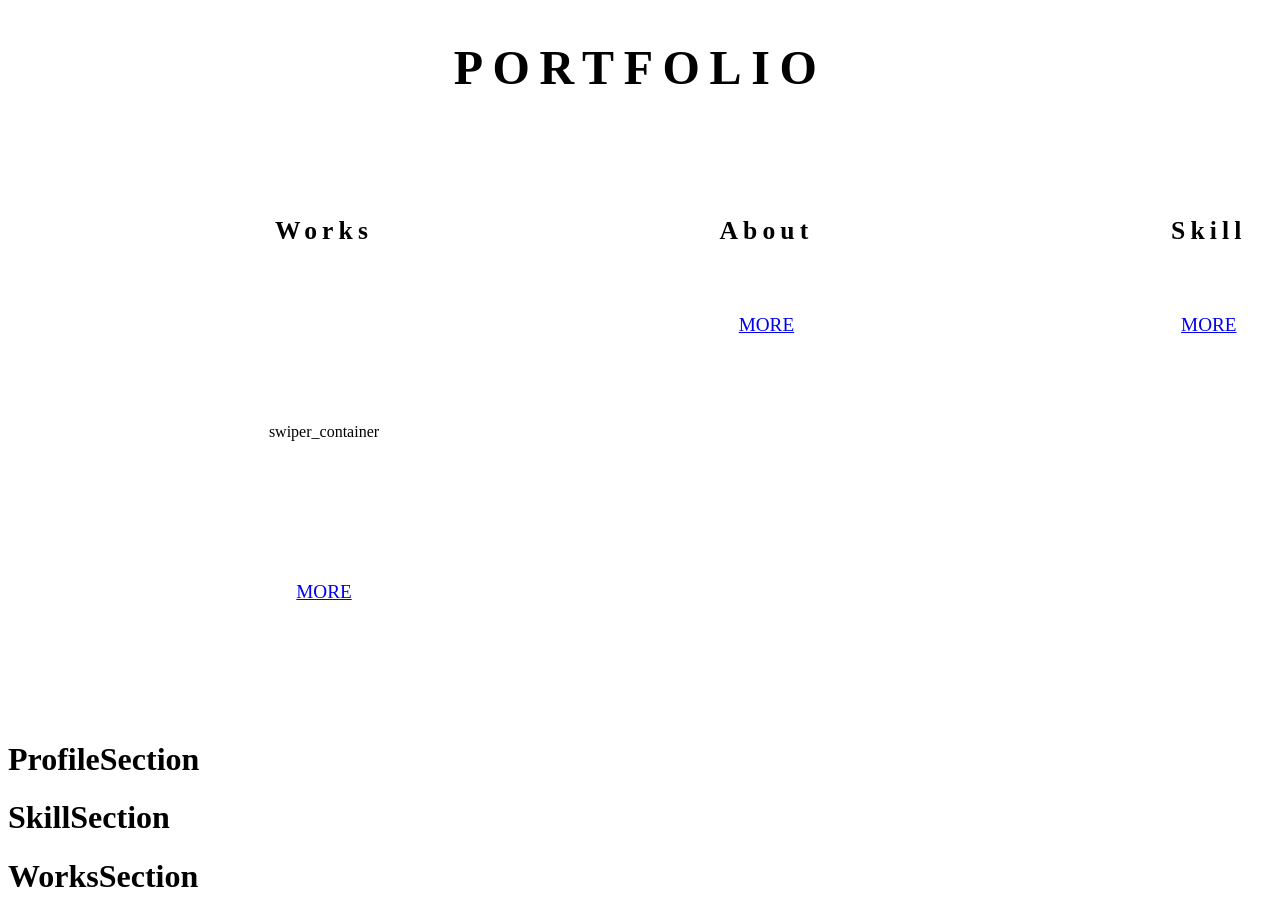
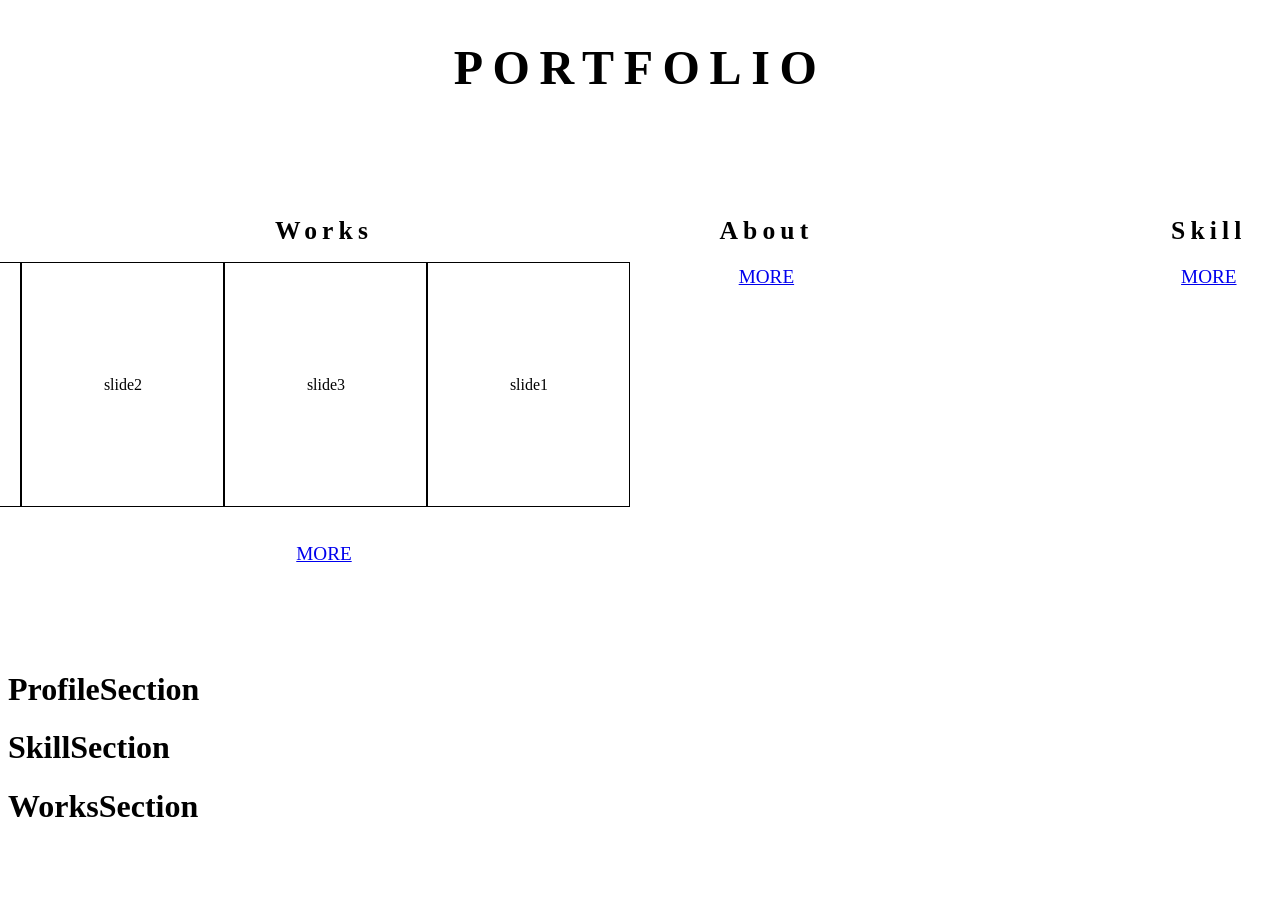
Before and after one commit to RajikuBlanc/next-myportfolio, a Next.js app: page /Top in a window 1280 px wide. Shown: the top 916 px of the page. After the commit the page ends 846 px from the top, so only its background shows below. Built offline with nearby package versions, Linux system fonts and the light colour scheme.

Commit message:
commit works swiper

```diff
--- a/components/top/MVSection/AboutItem.jsx
+++ b/components/top/MVSection/AboutItem.jsx
@@ -12,18 +12,6 @@ const ProfileItemStyle = styled.li`
     letter-spacing: 0.2em;
     margin-bottom: 1rem;
   }
-  .content {
-    width: 100%;
-    padding: 0 1.5rem;
-    padding-top: 3rem;
-    padding-bottom: 2rem;
-    border: 3px solid var(--white);
-    background-color: var(--primary);
-    border-radius: 5px;
-    display: flex;
-    flex-direction: column;
-    align-items: center;
-  }
 `;
 export default function AboutItem() {
   const title = 'About';
--- a/components/top/MVSection/SkillItem.jsx
+++ b/components/top/MVSection/SkillItem.jsx
@@ -11,18 +11,6 @@ const SkillItemStyle = styled.li`
     font-weight: bold;
     letter-spacing: 0.2em;
     margin-bottom: 1rem;
-  }
-  .content {
-    width: 100%;
-    padding: 0 1.5rem;
-    padding-top: 3rem;
-    padding-bottom: 2rem;
-    border: 3px solid var(--white);
-    background-color: var(--primary);
-    border-radius: 5px;
-    display: flex;
-    flex-direction: column;
-    align-items: center;
   }
 `;
 
--- a/components/top/MVSection/WorksItem.jsx
+++ b/components/top/MVSection/WorksItem.jsx
@@ -1,5 +1,9 @@
 import styled from 'styled-components';
+import { Swiper, SwiperSlide } from 'swiper/react';
+import SwiperCore, { Autoplay } from 'swiper';
 import MoreButton from '../../atoms/MoreButton';
+
+SwiperCore.use([Autoplay]);
 
 const WorksItemStyle = styled.li`
   width: 30%;
@@ -12,26 +16,18 @@ const WorksItemStyle = styled.li`
     letter-spacing: 0.2em;
     margin-bottom: 1rem;
   }
-  .content {
+  .swiper-container {
+    max-width: 100%;
+    margin-bottom: 2rem;
+    z-index: 1;
+  }
+  .swiper-slide {
+    height: 243px;
     width: 100%;
-    padding: 0 1.5rem;
-    padding-top: 3rem;
-    padding-bottom: 2rem;
-    border: 3px solid var(--white);
-    background-color: var(--primary);
-    border-radius: 5px;
-    display: flex;
-    flex-direction: column;
-    align-items: center;
-  }
-  .swiper_container {
+    border: 1px solid #000;
     display: flex;
     justify-content: center;
     align-items: center;
-    width: 100%;
-    height: 243px;
-    border: 1px solid var(--white);
-    margin-bottom: 1.5rem;
   }
 `;
 
@@ -42,7 +38,18 @@ export default function WorksItem() {
       <h3>{title}</h3>
       {/* Swiper */}
       <div className="content">
-        <div className="swiper_container">swiper_container</div>
+        <Swiper
+          slidesPerView={1}
+          loop={true}
+          autoplay={{
+            delay: 7000,
+            disableOnInteraction: false
+          }}
+        >
+          <SwiperSlide>slide1</SwiperSlide>
+          <SwiperSlide>slide2</SwiperSlide>
+          <SwiperSlide>slide3</SwiperSlide>
+        </Swiper>
         {/* More Button */}
         <MoreButton link="/works" />
       </div>
--- a/package.json
+++ b/package.json
@@ -12,7 +12,8 @@
     "next": "11.0.1",
     "react": "17.0.2",
     "react-dom": "17.0.2",
-    "styled-components": "^5.3.0"
+    "styled-components": "^5.3.0",
+    "swiper": "^6.8.1"
   },
   "devDependencies": {
     "autoprefixer": "^10.3.1",
--- a/pages/_app.js
+++ b/pages/_app.js
@@ -1,5 +1,5 @@
 import '../styles/globals.css';
-
+import 'swiper/swiper.scss';
 function MyApp({ Component, pageProps }) {
   return <Component {...pageProps} />;
 }
--- a/styles/GlobalStyle.js
+++ b/styles/GlobalStyle.js
@@ -43,7 +43,18 @@ const GlobalStyles = createGlobalStyle`
     width: 90%;
     margin: 0 auto;
   }
-
+  .content {
+    width: 100%;
+    padding: 0 1.5rem;
+    padding-top: 3rem;
+    padding-bottom: 2rem;
+    border: 3px solid var(--white);
+    background-color: var(--primary);
+    border-radius: 5px;
+    display: flex;
+    flex-direction: column;
+    align-items: center;
+  }
 `;
 
 export default GlobalStyles;
```
Also changed, not shown: 1 other file (tests, documents, lock files or other folders).
